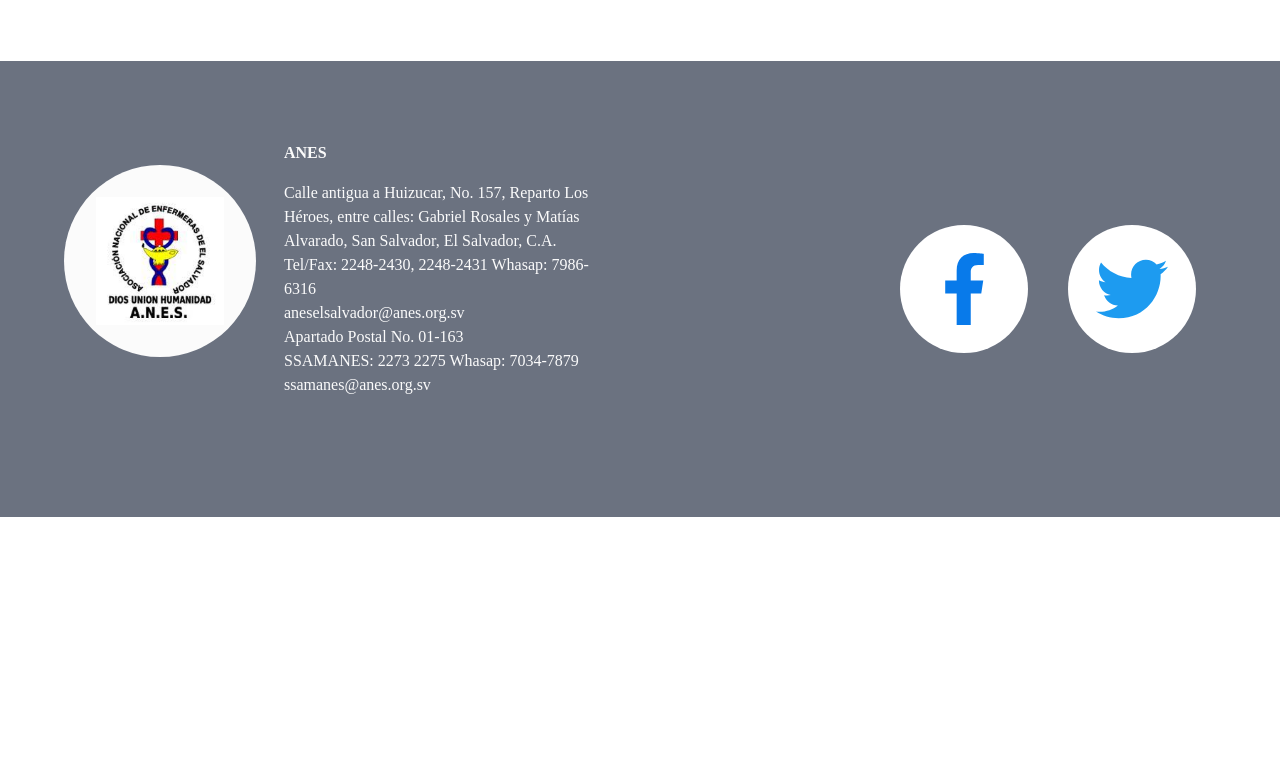
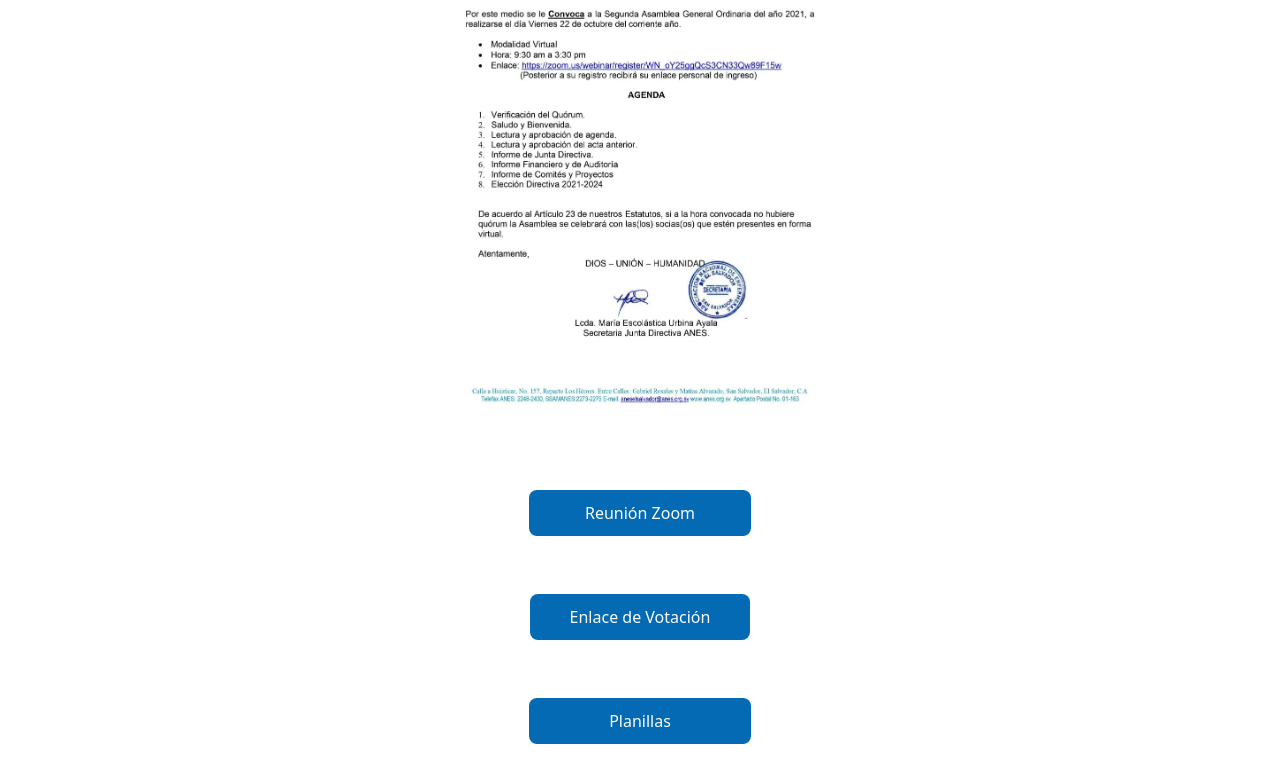
Before and after one commit to javasquezgo/anes, a Vue app: page /votacion in a window 1280 px wide. Shown: the part 1178-1961 px from the top of the page. Before the commit the page ends 1695 px from the top, so only its background shows below. Built offline with nearby package versions, Linux system fonts and the light colour scheme; what vue-easy-slider would draw is missing.

Commit message:
Haciendo edicion

```diff
--- a/src/components/AnesVotacion.vue
+++ b/src/components/AnesVotacion.vue
@@ -19,7 +19,7 @@
         font-bold
         text-center
         uppercase
-        md:px-40
+        md:mb-20 md:px-40
         xl:px-80
         text-gray-title
       "
@@ -27,19 +27,12 @@
       Elecciones Junta Directiva 2021-2024
     </h3>
 
-    <img
-      class="w-11/12 mb-10 md:w-7/12 md:mb-20"
-      width="auto"
-      height="auto"
-      src="@/assets/image-webp/Postulacion-1.webp"
-      alt="Informacion de votacion"
-    />
-
     <router-link to="/votacion#votar"
       ><span
         class="
           px-10
           py-3
+          md:my-8
           rounded-2xl
           md:text-5xl
           bg-blue-text
@@ -51,6 +44,15 @@
         Elecciones</span
       ></router-link
     >
+
+    <img
+      class="w-11/12 mt-8 mb-10 md:mt-32 md:w-7/12 md:mb-20"
+      width="auto"
+      height="auto"
+      src="@/assets/image-webp/Postulacion-1.webp"
+      alt="Informacion de votacion"
+    />
+
     <img
       class="mt-8 text-center xl:w-8/12 md:mt-32"
       width="auto"
--- a/src/views/Votacion.vue
+++ b/src/views/Votacion.vue
@@ -12,6 +12,30 @@
       src="@/assets/image-webp/Postulacion-2.webp"
       alt="Informacion de votacion"
     />
+
+    <img
+      class="w-11/12 mb-10 md:w-7/12 lg:w-4/12 md:mb-20"
+      width="auto"
+      height="auto"
+      src="@/assets/image-webp/votacion.webp"
+      alt="Informacion de votacion"
+    />
+
+    <a href="https://zoom.us/webinar/register/WN_oY25ggQcS3CN33Qw89F15w"
+      ><span
+        class="
+          py-3
+          rounded-lg
+          px-14
+          hover:shadow-xl
+          bg-blue-soft
+          text-white-bone
+        "
+        >Reunión Zoom</span
+      ></a
+    >
+
+    <div class="py-10"></div>
 
     <a href="https://dev1.heavywebdesign.com/2pixanes/elecciones"
       ><span
```
Also changed, not shown: src/assets/image-webp/votacion.webp (added).
